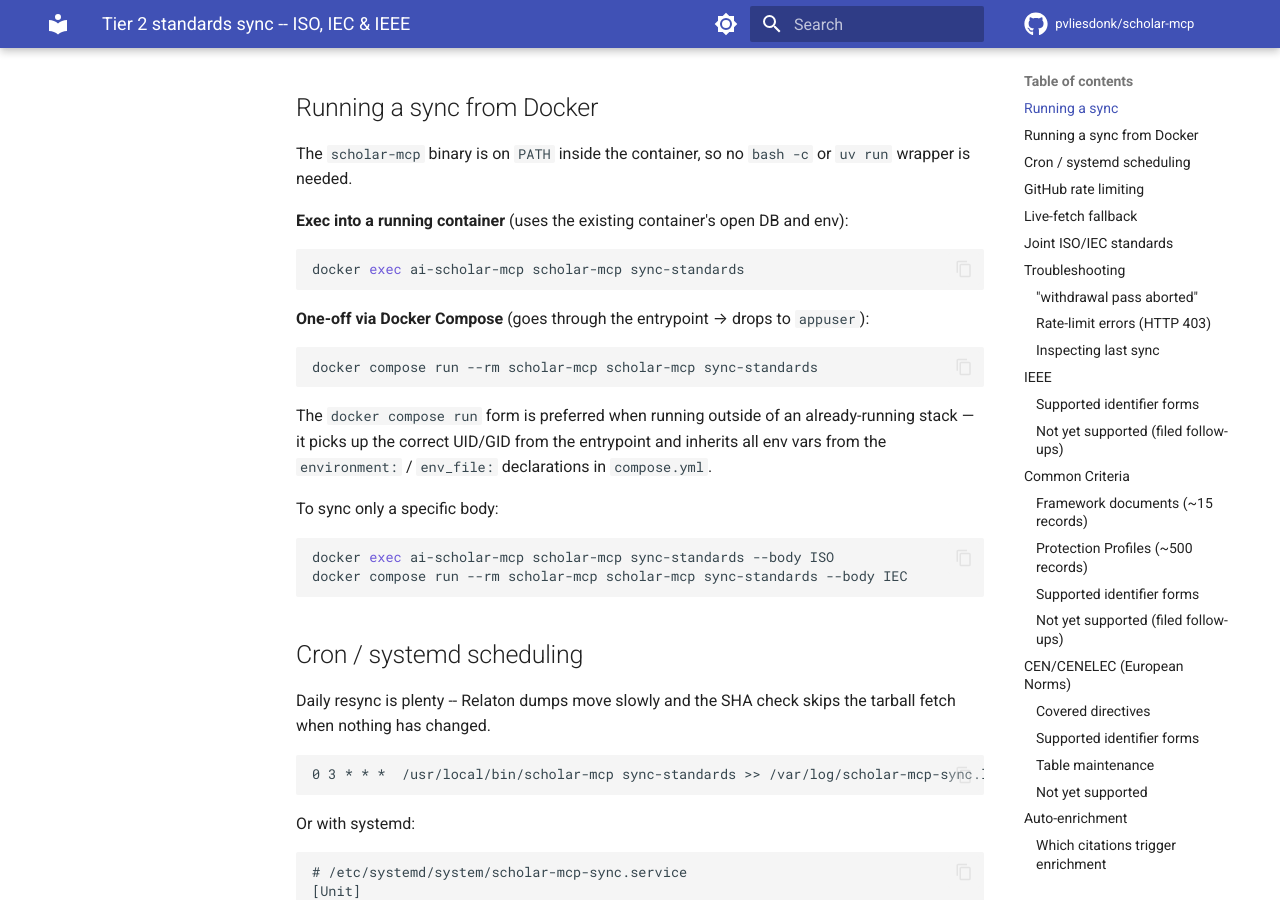
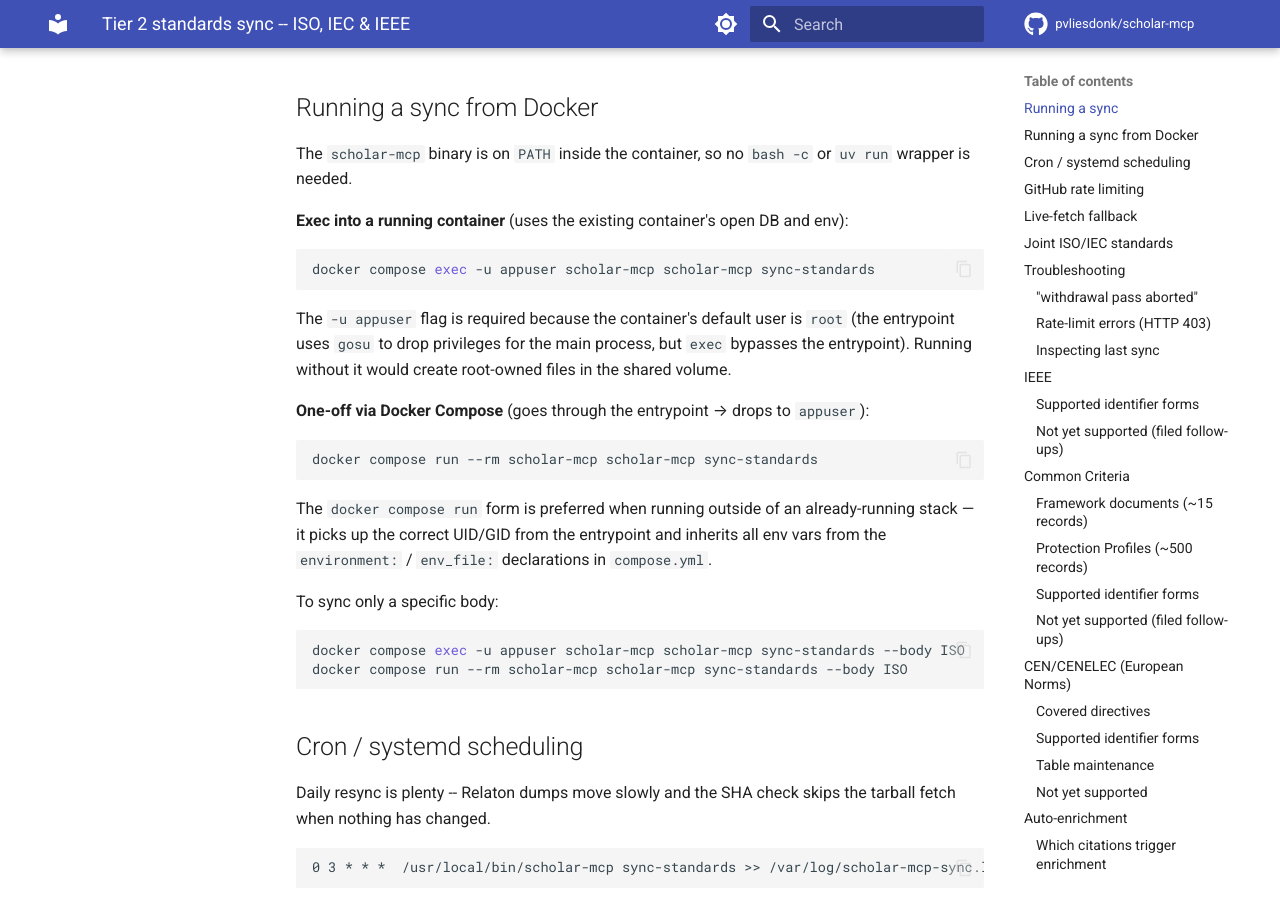
Before and after one commit to pvliesdonk/scholar-mcp, an MkDocs documentation site: the page built from docs/guides/standards.md, in a window 1280 px wide and 900 px high, scrolled down 510 px. Built offline with MkDocs 1.6.1 and Material for MkDocs 9.7.7, drawn with Linux system fonts in a browser that asks for light colours; comment, search, counter and statistics services are not loaded.

Commit message:
docs(standards): address PR review — use docker compose exec, -u appuser
- Replace `docker exec <container-name>` with `docker compose exec -u appuser`
  (service name is always portable; hardcoded container name broke for non-matching dirs)
- Add explanation that -u appuser is required because the entrypoint uses gosu
  for the main process but exec bypasses the entrypoint
- Use same body (ISO) in both per-body examples for clarity

Co-Authored-By: Claude Sonnet 4.6 <noreply@anthropic.com>

````diff
--- a/docs/guides/standards.md
+++ b/docs/guides/standards.md
@@ -26,8 +26,13 @@ The `scholar-mcp` binary is on `PATH` inside the container, so no `bash -c` or
 **Exec into a running container** (uses the existing container's open DB and env):
 
 ```bash
-docker exec ai-scholar-mcp scholar-mcp sync-standards
+docker compose exec -u appuser scholar-mcp scholar-mcp sync-standards
 ```
+
+The `-u appuser` flag is required because the container's default user is `root`
+(the entrypoint uses `gosu` to drop privileges for the main process, but `exec`
+bypasses the entrypoint). Running without it would create root-owned files in the
+shared volume.
 
 **One-off via Docker Compose** (goes through the entrypoint → drops to `appuser`):
 
@@ -42,8 +47,8 @@ from the `environment:` / `env_file:` declarations in `compose.yml`.
 To sync only a specific body:
 
 ```bash
-docker exec ai-scholar-mcp scholar-mcp sync-standards --body ISO
-docker compose run --rm scholar-mcp scholar-mcp sync-standards --body IEC
+docker compose exec -u appuser scholar-mcp scholar-mcp sync-standards --body ISO
+docker compose run --rm scholar-mcp scholar-mcp sync-standards --body ISO
 ```
 
 ## Cron / systemd scheduling
````
